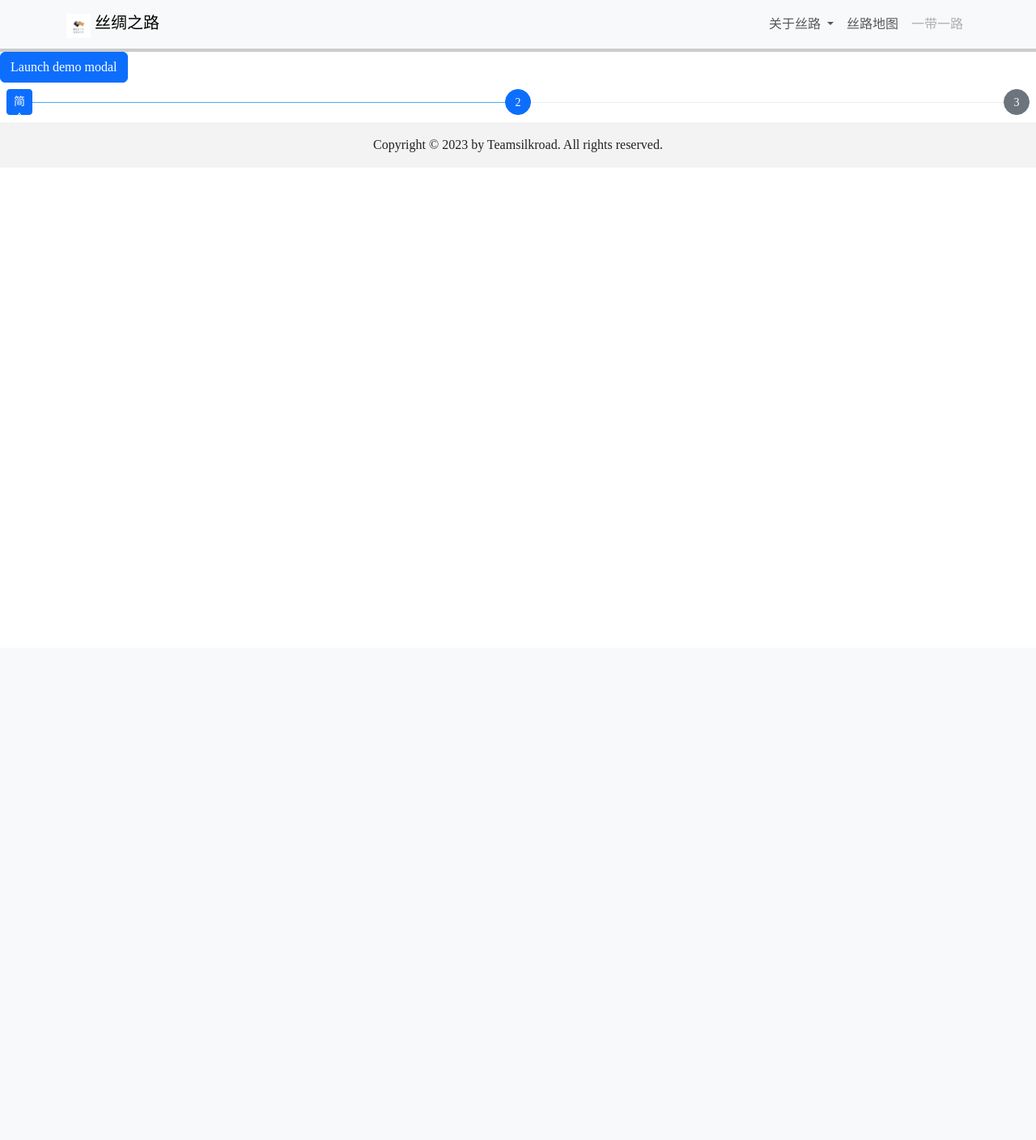
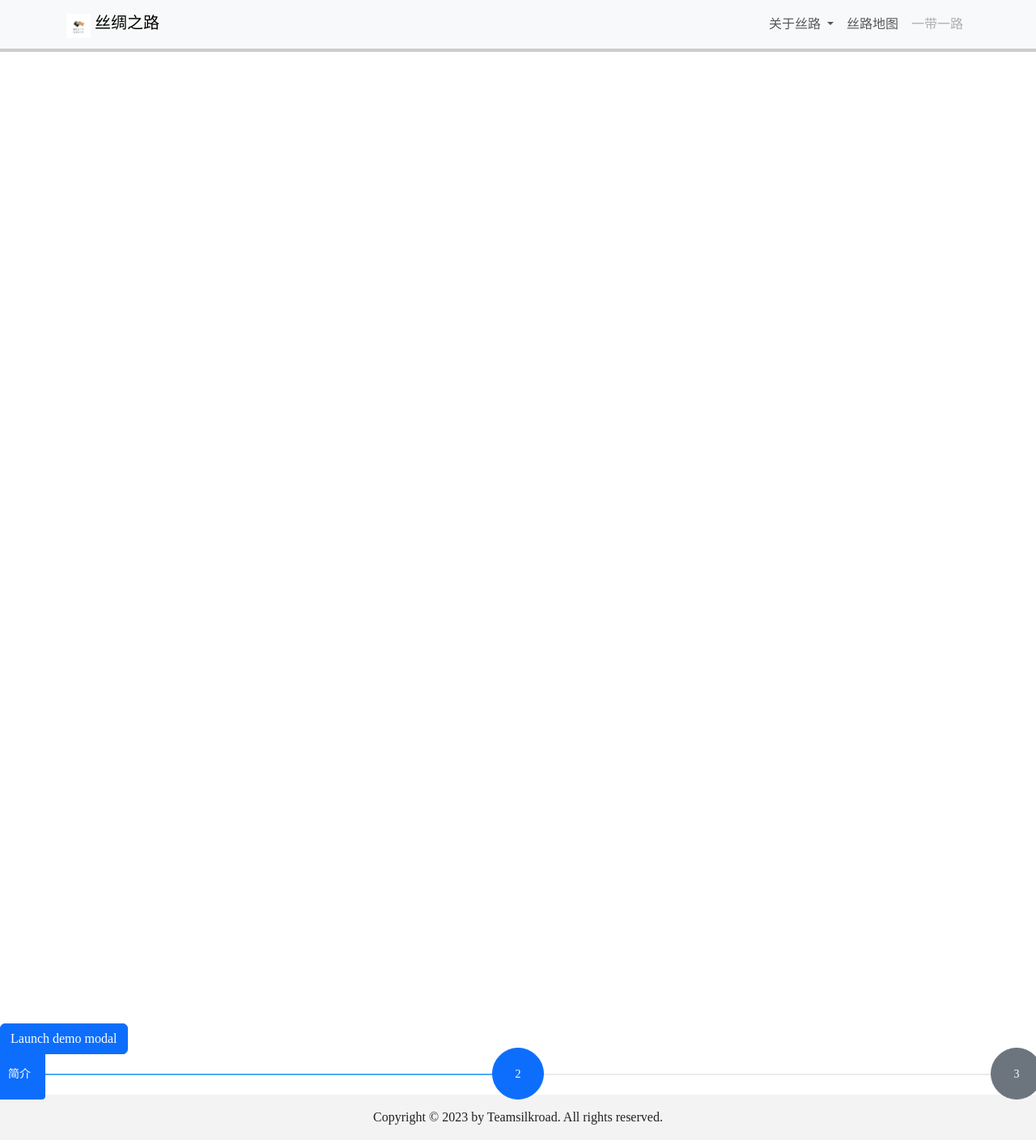
Before and after one commit to ttiramisu/website-2023, a Flask app: page /test in a window 1280 px wide. Shown: the whole page at 81% size. Before the commit the page ends 188 px from the top, so only its background shows below. Run offline with Flask 2, Linux system fonts and the light colour scheme; some libraries are stand-ins or nearby versions; some web fonts are replaced.

Commit message:
data-bs-toggle

```diff
--- a/api/templates/test.html
+++ b/api/templates/test.html
@@ -1,6 +1,57 @@
 {% extends 'base.html' %}
 
 {% block content %}
+
+<br>
+<br>
+<br>
+<br>
+<br>
+<br>
+<br>
+<br>
+<br>
+<br>
+<br>
+<br>
+<br>
+<br>
+<br>
+<br>
+<br>
+<br>
+<br>
+<br>
+<br>
+<br>
+<br>
+<br>
+<br>
+<br>
+<br>
+<br>
+<br>
+<br>
+<br>
+<br>
+<br>
+<br>
+<br>
+<br>
+<br>
+<br>
+<br>
+<br>
+<br>
+<br>
+<br>
+<br>
+<br>
+<br>
+<br>
+<br>
+<br>
+<br>
 
 <!-- Button trigger modal -->
 <button type="button" class="btn btn-primary" data-bs-toggle="modal" data-bs-target="#exampleModal">
@@ -16,7 +67,9 @@
         <button type="button" class="btn-close" data-bs-dismiss="modal" aria-label="Close"></button>
       </div>
       <div class="modal-body">
-        丝绸之路也简称为丝路，这词最早来自于德国地理学家费迪南·冯·李希霍芬男爵于1877年出版的一套五卷本的地图集。丝绸之路从长安或洛阳出发，经过甘肃、新疆，到中亚、西亚、欧洲，并联结地中海各国的陆上通道。丝绸之路有大概六千四百公里长，也在促进东西方之间的经济、文化、政治和宗教互动方面发挥着核心作用。 这样的通信与贸易之路在欧亚大陆上纵横交错，在历史上逐渐形成了我们今天所称的丝绸之路。丝绸之路覆盖着路上和海上交通，来自各个地方的人们在此沿线进行着丝绸与其他商品的交易。最初丝绸之路是西汉时张骞出使西域开辟的以长安为起点，最远到达西亚诸国的陆上贸易通道，到东汉时班超再次出使西域打通了荒废已久的丝绸之路，并将路线东端延伸到东汉京师洛阳，西端延伸到欧洲(罗马)，这是目前完整的丝绸之路路线。 2014年6月22日，在杜哈举行的第38届的世界遗产委员会会议上，丝绸之路同京杭大运河一起，被联合国教科文组织列为世界遗产。
+        丝绸之路也简称为丝路，这词最早来自于德国地理学家费迪南·冯·李希霍芬男爵于1877年出版的一套五卷本的地图集。丝绸之路从长安或洛阳出发，经过甘肃、新疆，到中亚、西亚、欧洲，并联结地中海各国的陆上通道。丝绸之路有大概六千四百公里长，也在促进东西方之间的经济、文化、政治和宗教互动方面发挥着核心作用。
+        这样的通信与贸易之路在欧亚大陆上纵横交错，在历史上逐渐形成了我们今天所称的丝绸之路。丝绸之路覆盖着路上和海上交通，来自各个地方的人们在此沿线进行着丝绸与其他商品的交易。最初丝绸之路是西汉时张骞出使西域开辟的以长安为起点，最远到达西亚诸国的陆上贸易通道，到东汉时班超再次出使西域打通了荒废已久的丝绸之路，并将路线东端延伸到东汉京师洛阳，西端延伸到欧洲(罗马)，这是目前完整的丝绸之路路线。
+        2014年6月22日，在杜哈举行的第38届的世界遗产委员会会议上，丝绸之路同京杭大运河一起，被联合国教科文组织列为世界遗产。
       </div>
       <div class="modal-footer">
         <button type="button" class="btn-main btn-light btn" data-bs-dismiss="modal">Close</button>
@@ -26,11 +79,16 @@
 </div>
 
 <div class="position-relative m-4">
-  <div class="progress" role="progressbar" aria-label="Progress" aria-valuenow="50" aria-valuemin="0" aria-valuemax="100" style="height: 1px;">
-    <div class="progress-bar" style="width: 50%"></div>
+  <div class="progress" role="progressbar" aria-label="Progress" aria-valuenow="50" aria-valuemin="0"
+    aria-valuemax="100" style="height: 2px;">
+    <div class="progress-bar" style="width: 50%" id="Bar"></div>
   </div>
-  <button type="button" class="position-absolute top-0 start-0 translate-middle btn btn-sm btn-primary" style="width: 2rem; height:2rem;" data-bs-toggle="modal" data-bs-target="#exampleModal">简介</button>
-  <button type="button" class="position-absolute top-0 start-50 translate-middle btn btn-sm btn-primary rounded-pill" style="width: 2rem; height:2rem;">2</button>
-  <button type="button" class="position-absolute top-0 start-100 translate-middle btn btn-sm btn-secondary rounded-pill" style="width: 2rem; height:2rem;">3</button>
+  <button type="button" class="position-absolute top-0 start-0 translate-middle btn btn-sm btn-primary"
+    style="width: 4rem; height:4rem;" data-bs-toggle="modal" data-bs-target="#exampleModal">简介</button>
+  <button type="button" class="position-absolute top-0 start-50 translate-middle btn btn-sm btn-primary rounded-pill"
+    style="width: 4rem; height:4rem;">2</button>
+  <button type="button" class="position-absolute top-0 start-100 translate-middle btn btn-sm btn-secondary rounded-pill"
+    style="width: 4rem; height:4rem;">3</button>
 </div>
+
 {% endblock %}
```
